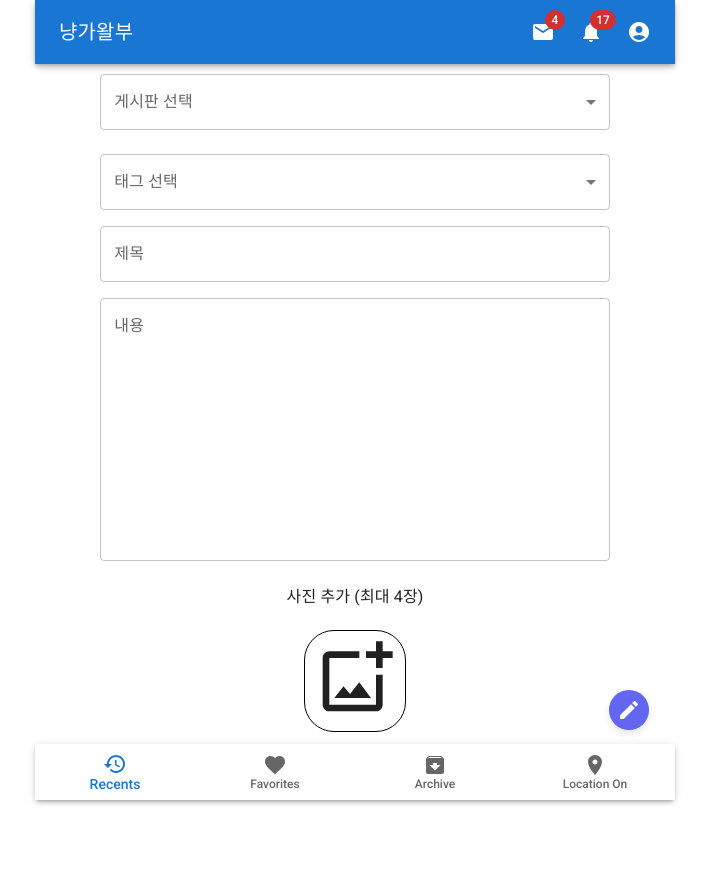
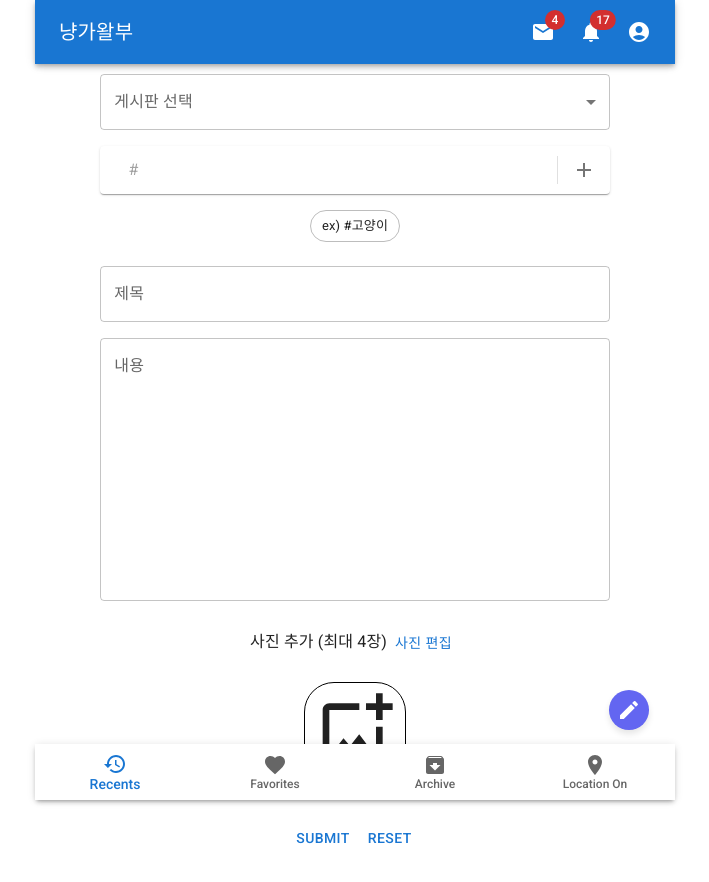
Before and after one commit to gywls20/Palette-Pets-Front, a React (Vite) app: page /article/write in a window 1280 px wide. Shown: the top 882 px of the page, without its empty margins (285-994 px from the left). Before the commit the page ends 854 px from the top, so only its background shows below. Built offline with nearby package versions, Linux system fonts and the light colour scheme.

Commit message:
feat: 글 쓰기 프론트 개발중,글 삭제 component

```diff
--- /dev/null
+++ b/src/components/article/delete/ArticleDelete.jsx
@@ -0,0 +1,42 @@
+
+import { Box, Button } from '@mui/material';
+import React from 'react';
+import { useNavigate, useParams } from 'react-router-dom';
+import axios from 'axios';
+
+const style = {
+    position: 'absolute',
+    top: '50%',
+    left: '50%',
+    transform: 'translate(-50%, -50%)',
+    width: 400,
+    bgcolor: 'background.paper',
+    border: '2px solid #000',
+    boxShadow: 24,
+    p: 4,
+  };
+
+const ArticleDelete = () => {
+    const articleId = useParams();
+    const navigate = useNavigate();
+
+    const  onDelete = () =>{
+        console.log(articleId)
+         axios.delete(`http://localhost:8080/Delete/articleWrite/${articleId.articleId}`)
+         .then(response => navigate(-1))
+         .catch(error => console.log(error))
+    }
+
+    return (
+        <>
+            <Box sx={style}>
+                        <div>선택한 글을 삭제하시겠습니까?</div>
+                        <br/>
+                        <Button variant="outlined" color="error" onClick={ onDelete}>삭제</Button>
+                        <Button>취소</Button>
+            </Box>
+        </>
+    );
+};
+
+export default ArticleDelete;
--- a/src/components/article/write/atoms/ArticleImageUploadComp.jsx
+++ b/src/components/article/write/atoms/ArticleImageUploadComp.jsx
@@ -1,14 +1,28 @@
-import { Box, Container } from '@mui/material';
+import { Box, Button, Container, Modal } from '@mui/material';
 import React, { useState, useRef, useEffect } from 'react';
 import AddPhotoAlternateOutlinedIcon from '@mui/icons-material/AddPhotoAlternateOutlined';
 import { FontAwesomeIcon } from '@fortawesome/react-fontawesome';
 import { faTimes } from '@fortawesome/free-solid-svg-icons';
 import './ImageWithCloseIcon.css';
 import ArticleImageEdit from './ArticleImageEdit';
+import { useArticleImageUpload } from '../context/ArticleImageUploadContext';
 
+const style = {
+    position: 'absolute',
+    top: '50%',
+    left: '50%',
+    transform: 'translate(-50%, -50%)',
+    bgcolor: 'background.paper',
+    border: '2px solid #000',
+    boxShadow: 24,
+    p: 4,
+  };
 
 
 const ArticleImageUploadComp = () => {
+
+    const articleImageUploadContext = useArticleImageUpload();
+    const {imgList,setImgList,files,setFiles} = articleImageUploadContext;
 
     const [userUploadDTO, setUserUploadDTO] = useState({
         imageIndex: '',
@@ -18,13 +32,22 @@ const ArticleImageUploadComp = () => {
 
     const { imageIndex, imageFileName, imageOriginFileName } = userUploadDTO;
 
-    const [imgList, setImgList] = useState([]); //span에 미리보기로 뿌려줄 이미지 정보
-    const [files, setFiles] = useState([]); // 파일 정보 Files -> 유사 객체 배열 -> 배열로 얕게 복사
+
     const imgRef = useRef(); //trigger 사용을 대체할 ref
-    console.log(files)
+
     const onCamera = () => {
         imgRef.current.click();
     }
+
+    const [open, setOpen] = useState(false);
+
+    const handleOpen = () =>{
+
+        imgList.length !== 0 ? setOpen(true) : alert('사진을 등록해 주세요')
+
+    };
+
+    const handleClose = () => setOpen(false);
 
     const onImageInput = (e) => {
 
@@ -41,13 +64,13 @@ const ArticleImageUploadComp = () => {
             uploadFiles.map((item, index) => {
 
                 const objectURL = URL.createObjectURL(item);
-                const isDuplicate = files.some(img => img.name === item.name );
+                const isDuplicate = files.some(img => img.name === item.name);
 
                 if (!isDuplicate) {
                     imgArray.push(objectURL);
                     filesArray.push(item);
-                }else{
-                    alert('동일한 사진은 1장씩만 가능합니다.'+item.name)
+                } else {
+                    alert('동일한 사진은 1장씩만 가능합니다.' + item.name)
                 }
             }
             )
@@ -57,7 +80,7 @@ const ArticleImageUploadComp = () => {
             setFiles(files.concat(filesArray));
         }
 
-        e.target.value='';
+        e.target.value = '';
         // 마지막 저장된 파일 value 삭제로 남겨두면 같은 사진이 중복으로 올라갈 수 있다.
         // 그러나 파일을 지울때 지우는 파일이 e.target.value 값과 같으면 올라가지 않는다.
         // 중복 처리를 다시 해주어야 함 AI 중복 처리
@@ -69,12 +92,15 @@ const ArticleImageUploadComp = () => {
         if (window.confirm("삭제하시겠습니까?")) {
             const deleteUrl = imgList[choiceIndex]
             const newImgList = imgList.filter((item, index) => index !== choiceIndex);
-            const newFiles = files.filter((item,index) => index !== choiceIndex);
+            const newFiles = files.filter((item, index) => index !== choiceIndex);
 
             setImgList(newImgList)
             setFiles(newFiles)
             window.URL.revokeObjectURL(deleteUrl);
             // 메모리 누수 방지
+            if(imgList.length===0){
+                handleClose()
+            }
         }
     }
 
@@ -82,14 +108,13 @@ const ArticleImageUploadComp = () => {
 
     return (
         <>
-            <Container sx={{marginTop:2}}>
+            <Container sx={{ marginTop: 2 }}>
 
                 <span>사진 추가 (최대 4장)</span>
-
-                <Box sx={{ minWidth: 200, display: 'block',marginTop:2 }}>
+                <Button onClick={handleOpen}>사진 편집</Button>
+                <Box sx={{ minWidth: 200, display: 'block', marginTop: 2 }}>
 
                     {
-
 
                         imgList.map((item, index) =>
                             <div className='image-container '>
@@ -97,18 +122,29 @@ const ArticleImageUploadComp = () => {
 
                             </div>
                         )
+
                     }
                     <div className='image-container inputImage-container'>
-                        <AddPhotoAlternateOutlinedIcon onClick={onCamera} sx={{ width: '80px', height: '80px', margin:'0',display:'block'}} />
+                        <AddPhotoAlternateOutlinedIcon onClick={onCamera} sx={{ width: '80px', height: '80px', margin: '0', display: 'block' }} />
                     </div>
                 </Box>
                 <input type="file" name="img[]" multiple='multiple' ref={imgRef} style={{ visibility: 'hidden' }}
                     onChange={onImageInput}
                 />
-                <Box>
 
-                    <ArticleImageEdit imgList={imgList} setImgList={setImgList} files={files} setFiles={setFiles} deleteChoiceImage={deleteChoiceImage}/>
-                </Box>
+                <Modal
+                    open={open}
+                    onClose={handleClose}
+                    aria-labelledby="modal-modal-title"
+                    aria-describedby="modal-modal-description"
+                >
+                    <Box sx={style}>
+                        <ArticleImageEdit imgList={imgList} setImgList={setImgList} files={files} setFiles={setFiles} deleteChoiceImage={deleteChoiceImage} />
+                        <div style={{textAlign:'center'}}>
+                             <Button onClick={handleClose} >편집 완료</Button>
+                        </div>
+                    </Box>
+                </Modal>
             </Container>
         </>
     );
--- a/src/components/article/write/atoms/ArticleWriteFooter.jsx
+++ b/src/components/article/write/atoms/ArticleWriteFooter.jsx
@@ -2,6 +2,7 @@ import { Button } from '@mui/material';
 import React from 'react';
 
 const ArticleWriteFooter = () => {
+
     return (
         <div>
             <Button>Submit</Button>
--- a/src/components/article/write/atoms/SelectTags.jsx
+++ b/src/components/article/write/atoms/SelectTags.jsx
@@ -61,7 +61,7 @@ export default function SelectTags() {
   }
   return (
     <>
-    <div className='dlfpsadlfpsd'>
+    <div>
       <FormControl sx={{m:1 ,width:"80%"}}>
         <InputLabel id="demo-multiple-chip-label">태그 선택</InputLabel>
         <Select
--- a/src/components/article/write/atoms/UserMakeTags.jsx
+++ b/src/components/article/write/atoms/UserMakeTags.jsx
@@ -1,12 +1,82 @@
-import React from 'react';
+import { Box, Button, Chip, Container, Stack } from '@mui/material';
+import React, { useContext, useRef, useState } from 'react';
+import ClearIcon from '@mui/icons-material/Clear';
+
+import Paper from '@mui/material/Paper';
+import InputBase from '@mui/material/InputBase';
+import Divider from '@mui/material/Divider';
+import IconButton from '@mui/material/IconButton';
+import MenuIcon from '@mui/icons-material/Menu';
+import AddIcon from '@mui/icons-material/Add';
+import DirectionsIcon from '@mui/icons-material/Directions';
+import { useArticleImageUpload } from '../context/ArticleImageUploadContext';
 
 const UserMakeTags = () => {
 
+    const articleImageUploadContext = useArticleImageUpload();
+
+    const {select,setSelect} = articleImageUploadContext;
+
+    const [tagName, setTagName] = useState('');
+
+    const seqRef = useRef(select.length);
+
+    const onDelete = (tag) => {
+
+        setSelect(select.filter(item => item !== tag))
+
+    }
+
+    const onInput = () => {
+        if(select.length > 3){
+            alert('태그는 4개 까지 추가 가능합니다.')
+        }else{
+            tagName && setSelect([...select, tagName])
+            setTagName('');
+        }
+    }
+    return (
+
+        <div className='userMakeTags' style={{}}>
+
+            <Paper
+                component="form"
+                sx={{ p: '2px 4px', display: 'inline-flex', alignItems: 'center', width:"80%" }}
+            >
+                <Box>&emsp;</Box>
+                <InputBase
+                    sx={{ ml: 1, flex: 1 }}
+                    placeholder="#"
+                    // inputProps={{ 'aria-label': '' }}
+                    value={tagName}
+                    onChange={(e)=>setTagName(e.target.value)}
+
+                />
+                 <Divider sx={{ height: 28, m: 0.5 }} orientation="vertical" />
+                <IconButton type="button" sx={{ p: '10px' }} aria-label="search">
+                    <AddIcon onClick={onInput}/>
+                </IconButton>
+
+            </Paper>
+            <Box></Box>
+            <Box sx={{ display: 'inline-flex', flexWrap: 'wrap',gap:0.8 ,alignItems:'left'} }>
+                <Chip label='ex) #고양이' variant="outlined" sx={{marginTop:2, marginBottom:2}}/>
+                {select.map((item, index) => (
+
+                    <div key={index}>
+
+                        <Stack direction="row" spacing={1} marginTop={2} marginBottom={2} >
+
+                            <Chip label={item} variant="outlined" onDelete={() => onDelete(item)} />
+
+                        </Stack>
+
+                    </div>
+
+                ))}
+            </Box>
 
 
-    return (
-
-        <div>
 
 
         </div>
--- a/src/components/article/write/block/ArticleWriteBlock.jsx
+++ b/src/components/article/write/block/ArticleWriteBlock.jsx
@@ -3,9 +3,9 @@ import InputTitleContent from '../atoms/InputTitleContent';
 import SelectBoard from '../atoms/SelectBoard';
 import SelectTags from '../atoms/SelectTags';
 import ArticleImageUploadComp from '../atoms/ArticleImageUploadComp';
-import ArticleImagePreviewComp from '../atoms/ArticleImagePreviewComp';
 import ArticleWriteFooter from '../atoms/ArticleWriteFooter';
 import ArticleImageEdit from '../atoms/ArticleImageEdit';
+import UserMakeTags from '../atoms/UserMakeTags';
 
 
 const ArticleWriteBlock = () => {
@@ -17,11 +17,12 @@ const ArticleWriteBlock = () => {
         <div>
 
             <SelectBoard/>
-            <SelectTags/>
+            <UserMakeTags/>
+            {/* <SelectTags/> */}
             <InputTitleContent/>
             <ArticleImageUploadComp/>
-            <ArticleImagePreviewComp/>
             <ArticleWriteFooter/>
+
 
         </div>
 
--- a/src/components/article/write/context/ArticleImageUploadContext.jsx
+++ b/src/components/article/write/context/ArticleImageUploadContext.jsx
@@ -1,4 +1,4 @@
-import React,{createContext,useContext,useState} from "react";
+import React,{createContext,useContext,useEffect,useState} from "react";
 
 
 //Create a Context
@@ -11,31 +11,56 @@ export const useArticleImageUpload = () => useContext(ArticleImageUploadContext)
 
 export default function ArticleImageUploadProvider({children}){
 
-
     const [boardName, setBoardName] = useState('');
     const [title, setTitle] = useState('');
     const [content,setContent] =useState('');
+    const [select, setSelect] = useState([]);
+    const [imgList, setImgList] = useState([]); //span에 미리보기로 뿌려줄 이미지 정보
+    const [files, setFiles] = useState([]); // 파일 정보 Files -> 유사 객체 배열 -> 배열로 얕게 복사
 
+    const [articleBody,setArticleBody] =useState( {
+        boardName:boardName,
+        tags:select,
+        title:title,
+        content:content
+    })
+    const reset =()=>{
+        setBoardName('');
+        setTitle('');
+        setContent('');
+        setSelect([]);
+        setImgList([]);
+        setFiles([]);
+        setArticleBody({boardName:'',tags:[],title:'',content:''})
+    }
     //title,content handler
     const inputTitle = (e)=>{
         setTitle(e.target.value);
+        setArticleBody({...articleBody,title:e.target.value})
     }
+
     const inputContent = (e)=>{
         setContent(e.target.value);
+        setArticleBody({...articleBody,content:e.target.value})
     }
 
     //boardName handler
-    const boardNameChange = (event) => {
+    const boardNameChange = (e) => {
 
-        setBoardName(event.target.value);
+        setBoardName(e.target.value);
+        setArticleBody({...articleBody,boardName:e.target.value})
     };
 
+    //select handler
+    useEffect(()=>{
+        setArticleBody({...articleBody,tags:select})
+    },[select])
 
 
 
     return (
         //value에 추가하는 값은 객체 { { } } 중괄호 속에 중괄호 주어라
-        <ArticleImageUploadContext.Provider value={{boardName,boardNameChange,title,content,inputTitle,inputContent}} >
+        <ArticleImageUploadContext.Provider value={{boardName,boardNameChange,title,content,inputTitle,inputContent,select,setSelect,imgList, setImgList,files, setFiles,reset}} >
             {children}
 
         </ArticleImageUploadContext.Provider>
```
Also changed, not shown: src/components/article/write/atoms/ArticleImageEdit.jsx (+6 -4 lines), src/components/article/write/atoms/ArticleImagePreviewComp.jsx (deleted, +0 -13 lines), src/components/article/write/atoms/SelectBoard.jsx (+5 -3 lines), src/router/articleRouter.jsx (+9 -0 lines).
